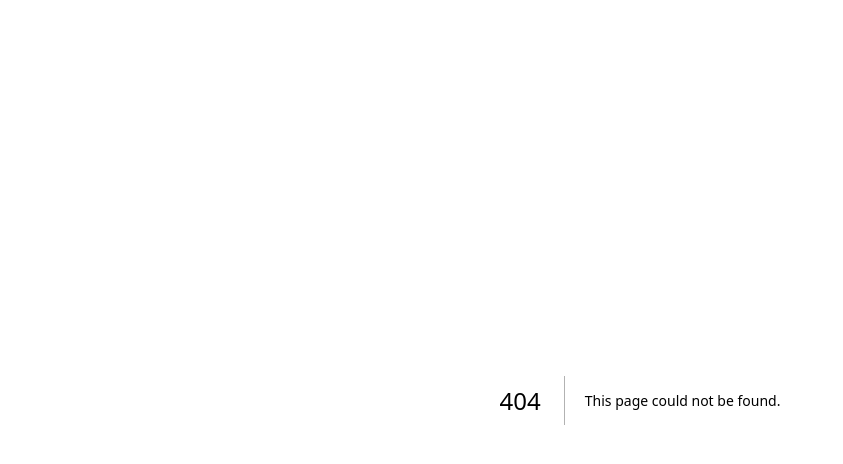
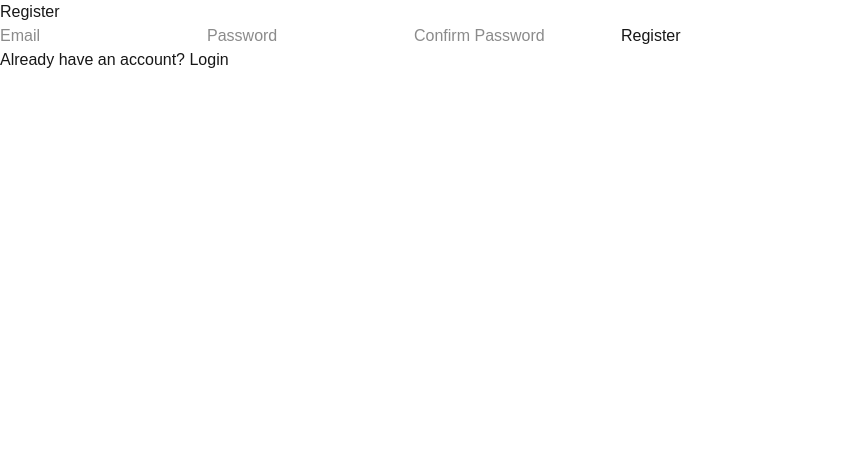
Before and after one commit to Ashwinbh-28/reeltrack, a Next.js app: page /register in a window 1280 px wide. Before the commit this address had no page. Shown: the top 464 px of the page, without its empty margins (0-843 px from the left). Built offline with nearby package versions, Linux system fonts and the light colour scheme.

Commit message:
Create new RegisterForm

```diff
--- /dev/null
+++ b/app/register/page.tsx
@@ -0,0 +1,58 @@
+"use client";
+import React, { useState } from 'react'
+import { useRouter } from 'next/navigation'
+
+function RegisterPage() {
+    const [email, setEmail] = useState('');
+    const [password, setPassword] = useState('');
+    const [confirmPassword, setConfirmPassword] = useState('');
+
+    const router = useRouter();
+
+    const handleSubmit = async (e: React.FormEvent<HTMLFormElement>) => {
+        e.preventDefault();
+        if(password !== confirmPassword) {
+            alert('Password and Confirm Password do not match');
+            return;
+        }
+        // send data to the backend
+
+        try {
+            // use react-query
+            // for loading, error, debounce
+            const res = await fetch('/api/auth/register', {
+                method: 'POST',
+                headers: {
+                    'Content-Type': 'application/json'
+                },
+                body: JSON.stringify({email, password})
+            })
+            const data = await res.json();
+
+            if(!res.ok) {
+                throw new Error(data.message || 'Registration failed');
+            }
+
+            console.log(data);
+            router.push('/login');
+        } catch (error) {
+            console.log(error);
+        }
+    };
+
+    return (
+        <div>
+            <h1>Register</h1>
+            <form onSubmit={handleSubmit}>
+                <input type="email" placeholder="Email" value={email} onChange={(e) => setEmail(e.target.value)} />
+                <input type="password" placeholder="Password" value={password} onChange={(e) => setPassword(e.target.value)} />
+                <input type="password" placeholder="Confirm Password" value={confirmPassword} onChange={(e) => setConfirmPassword(e.target.value)} />
+                <button type="submit">Register</button>
+            </form>
+            <div>
+                <p>Already have an account? <a href="/login">Login</a></p>
+            </div>
+        </div>
+    )
+}
+export default RegisterPage;
```
